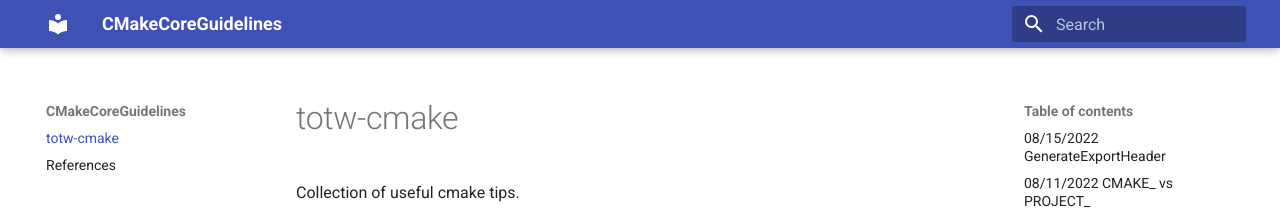
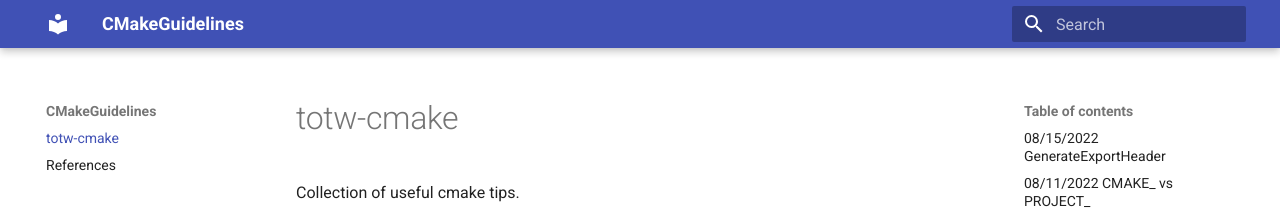
Before and after one commit to PickNikRobotics/CMakeGuidelines, an MkDocs documentation site: the page built from docs/index.md, in a window 1280 px wide. Shown: the top 209 px of the page. Built offline with MkDocs 1.6.1 and Material for MkDocs 9.7.7, drawn with Linux system fonts in a browser that asks for light colours.

Commit message:
Update mkdocs.yml

```diff
--- a/mkdocs.yml
+++ b/mkdocs.yml
@@ -1,3 +1,3 @@
-site_name: CMakeCoreGuidelines
+site_name: CMakeGuidelines
 theme:
   name: 'material'
```
